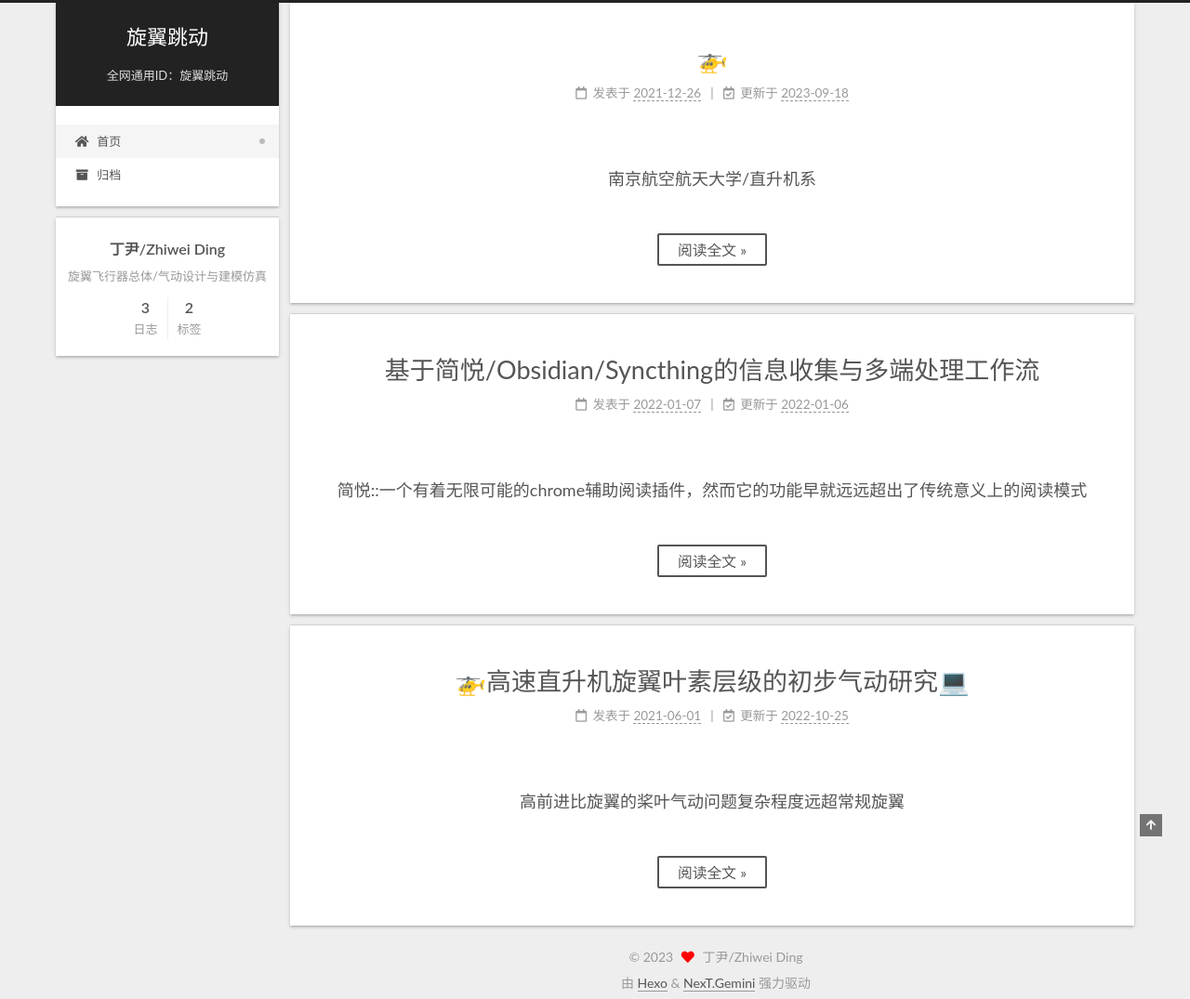
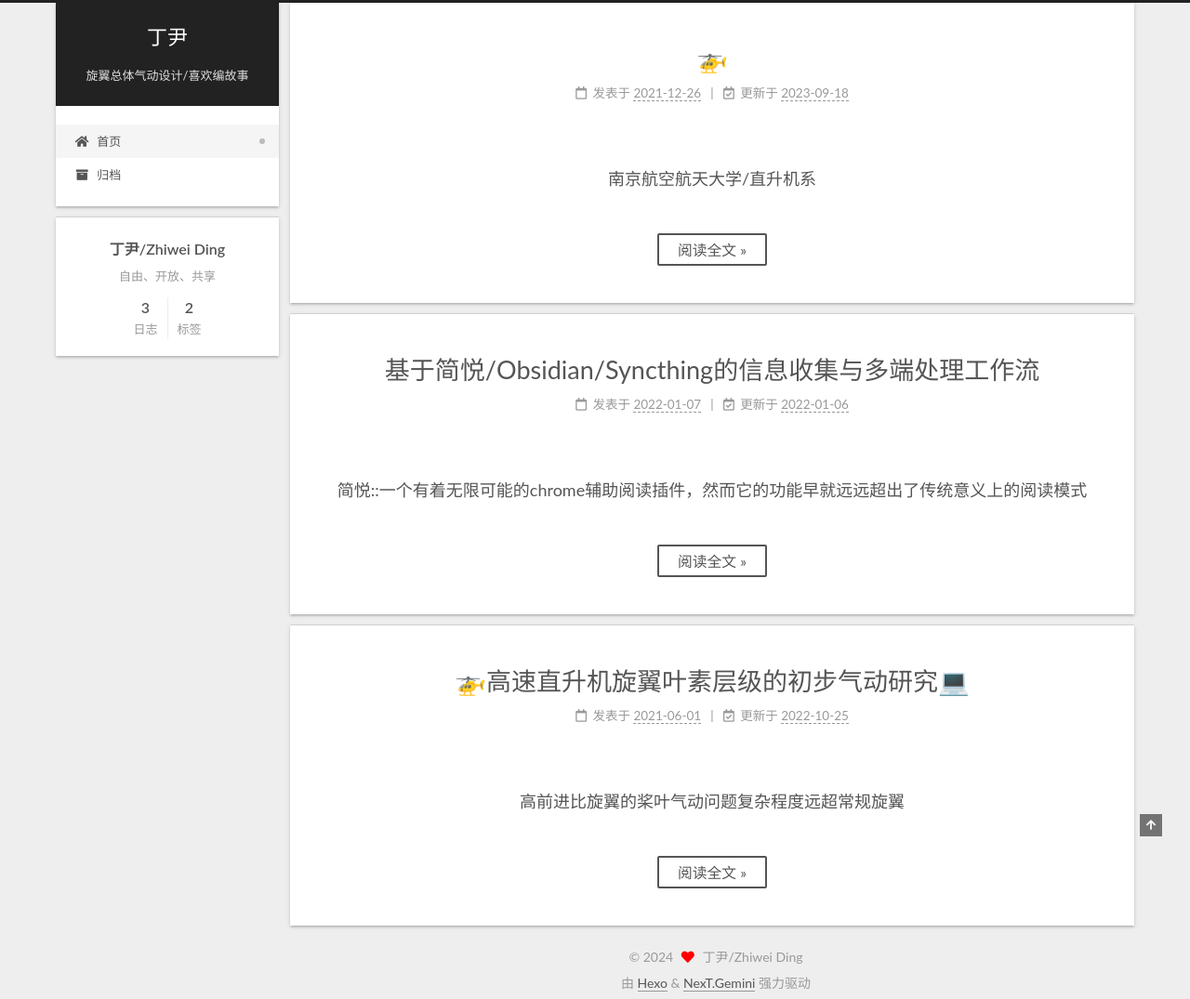
Before and after one commit to dingzhw/dingzhw.github.io, a plain HTML site: page index.html in a window 1280 px wide. Shown: the whole page at 93% size. Drawn offline with nearby package versions, Linux system fonts and the light colour scheme.

Commit message:
Site updated: 2024-06-06 12:33:19

```diff
--- a/css/main.css
+++ b/css/main.css
@@ -1168,7 +1168,7 @@ pre .javascript .function {
 }
 .links-of-author a::before,
 .links-of-author span.exturl::before {
-  background: #de7878;
+  background: #ff0bff;
   border-radius: 50%;
   content: ' ';
   display: inline-block;
--- a/index.html
+++ b/index.html
@@ -20,12 +20,12 @@
     var CONFIG = {"hostname":"dingzhw.github.io","root":"/","scheme":"Gemini","version":"7.8.0","exturl":false,"sidebar":{"position":"left","display":"post","padding":18,"offset":12,"onmobile":false},"copycode":{"enable":false,"show_result":false,"style":null},"back2top":{"enable":true,"sidebar":false,"scrollpercent":false},"bookmark":{"enable":false,"color":"#222","save":"auto"},"fancybox":false,"mediumzoom":false,"lazyload":false,"pangu":false,"comments":{"style":"tabs","active":null,"storage":true,"lazyload":false,"nav":null},"algolia":{"hits":{"per_page":10},"labels":{"input_placeholder":"Search for Posts","hits_empty":"We didn't find any results for the search: ${query}","hits_stats":"${hits} results found in ${time} ms"}},"localsearch":{"enable":false,"trigger":"auto","top_n_per_article":1,"unescape":false,"preload":false},"motion":{"enable":true,"async":false,"transition":{"post_block":"fadeIn","post_header":"slideDownIn","post_body":"slideDownIn","coll_header":"slideLeftIn","sidebar":"slideUpIn"}}};
   </script>
 
-  <meta name="description" content="旋翼飞行器总体&#x2F;气动设计与建模仿真">
+  <meta name="description" content="自由、开放、共享">
 <meta property="og:type" content="website">
-<meta property="og:title" content="旋翼跳动">
+<meta property="og:title" content="丁尹">
 <meta property="og:url" content="https://dingzhw.github.io/index.html">
-<meta property="og:site_name" content="旋翼跳动">
-<meta property="og:description" content="旋翼飞行器总体&#x2F;气动设计与建模仿真">
+<meta property="og:site_name" content="丁尹">
+<meta property="og:description" content="自由、开放、共享">
 <meta property="og:locale" content="zh_CN">
 <meta property="article:author" content="丁尹&#x2F;Zhiwei Ding">
 <meta property="article:tag" content="旋翼飞行器，总体气动设计，气动建模，飞行仿真">
@@ -44,7 +44,7 @@
   };
 </script>
 
-  <title>旋翼跳动</title>
+  <title>丁尹</title>
 
 
 
@@ -95,10 +95,10 @@
 
     <a href="/" class="brand" rel="start">
       <span class="logo-line-before"><i></i></span>
-      <h1 class="site-title">旋翼跳动</h1>
+      <h1 class="site-title">丁尹</h1>
       <span class="logo-line-after"><i></i></span>
     </a>
-      <p class="site-subtitle" itemprop="description">全网通用ID：旋翼跳动</p>
+      <p class="site-subtitle" itemprop="description">旋翼总体气动设计/喜欢编故事</p>
   </div>
 
   <div class="site-nav-right">
@@ -154,11 +154,11 @@
     <span hidden itemprop="author" itemscope itemtype="http://schema.org/Person">
       <meta itemprop="image" content="/images/avatar.gif">
       <meta itemprop="name" content="丁尹/Zhiwei Ding">
-      <meta itemprop="description" content="旋翼飞行器总体/气动设计与建模仿真">
+      <meta itemprop="description" content="自由、开放、共享">
     </span>
 
     <span hidden itemprop="publisher" itemscope itemtype="http://schema.org/Organization">
-      <meta itemprop="name" content="旋翼跳动">
+      <meta itemprop="name" content="丁尹">
     </span>
       <header class="post-header">
         <h2 class="post-title" itemprop="name headline">
@@ -226,11 +226,11 @@
     <span hidden itemprop="author" itemscope itemtype="http://schema.org/Person">
       <meta itemprop="image" content="/images/avatar.gif">
       <meta itemprop="name" content="丁尹/Zhiwei Ding">
-      <meta itemprop="description" content="旋翼飞行器总体/气动设计与建模仿真">
+      <meta itemprop="description" content="自由、开放、共享">
     </span>
 
     <span hidden itemprop="publisher" itemscope itemtype="http://schema.org/Organization">
-      <meta itemprop="name" content="旋翼跳动">
+      <meta itemprop="name" content="丁尹">
     </span>
       <header class="post-header">
         <h2 class="post-title" itemprop="name headline">
@@ -298,11 +298,11 @@
     <span hidden itemprop="author" itemscope itemtype="http://schema.org/Person">
       <meta itemprop="image" content="/images/avatar.gif">
       <meta itemprop="name" content="丁尹/Zhiwei Ding">
-      <meta itemprop="description" content="旋翼飞行器总体/气动设计与建模仿真">
+      <meta itemprop="description" content="自由、开放、共享">
     </span>
 
     <span hidden itemprop="publisher" itemscope itemtype="http://schema.org/Organization">
-      <meta itemprop="name" content="旋翼跳动">
+      <meta itemprop="name" content="丁尹">
     </span>
       <header class="post-header">
         <h2 class="post-title" itemprop="name headline">
@@ -420,7 +420,7 @@
       <div class="site-overview-wrap sidebar-panel">
         <div class="site-author motion-element" itemprop="author" itemscope itemtype="http://schema.org/Person">
   <p class="site-author-name" itemprop="name">丁尹/Zhiwei Ding</p>
-  <div class="site-description" itemprop="description">旋翼飞行器总体/气动设计与建模仿真</div>
+  <div class="site-description" itemprop="description">自由、开放、共享</div>
 </div>
 <div class="site-state-wrap motion-element">
   <nav class="site-state">
@@ -459,7 +459,7 @@
 <div class="copyright">
 
   &copy;
-  <span itemprop="copyrightYear">2023</span>
+  <span itemprop="copyrightYear">2024</span>
   <span class="with-love">
     <i class="fa fa-heart"></i>
   </span>
```
Also changed, not shown: 2021/06/01/high-speed-rotor-blade-element-analysis/index.html (+8 -8 lines), 2021/12/26/hello-world/index.html (+10 -10 lines), 2022/01/07/基于简悦-obsidian-syncthing的全平台信息收集与处理工作流/index.html (+8 -8 lines), archives/2021/06/index.html (+9 -9 lines), archives/2021/12/index.html (+9 -9 lines), archives/2021/index.html (+9 -9 lines), archives/2022/01/index.html (+9 -9 lines), archives/2022/index.html (+9 -9 lines), archives/index.html (+9 -9 lines), tags/效率工具/index.html (+9 -9 lines), tags/旋翼飞行器/index.html (+9 -9 lines).
